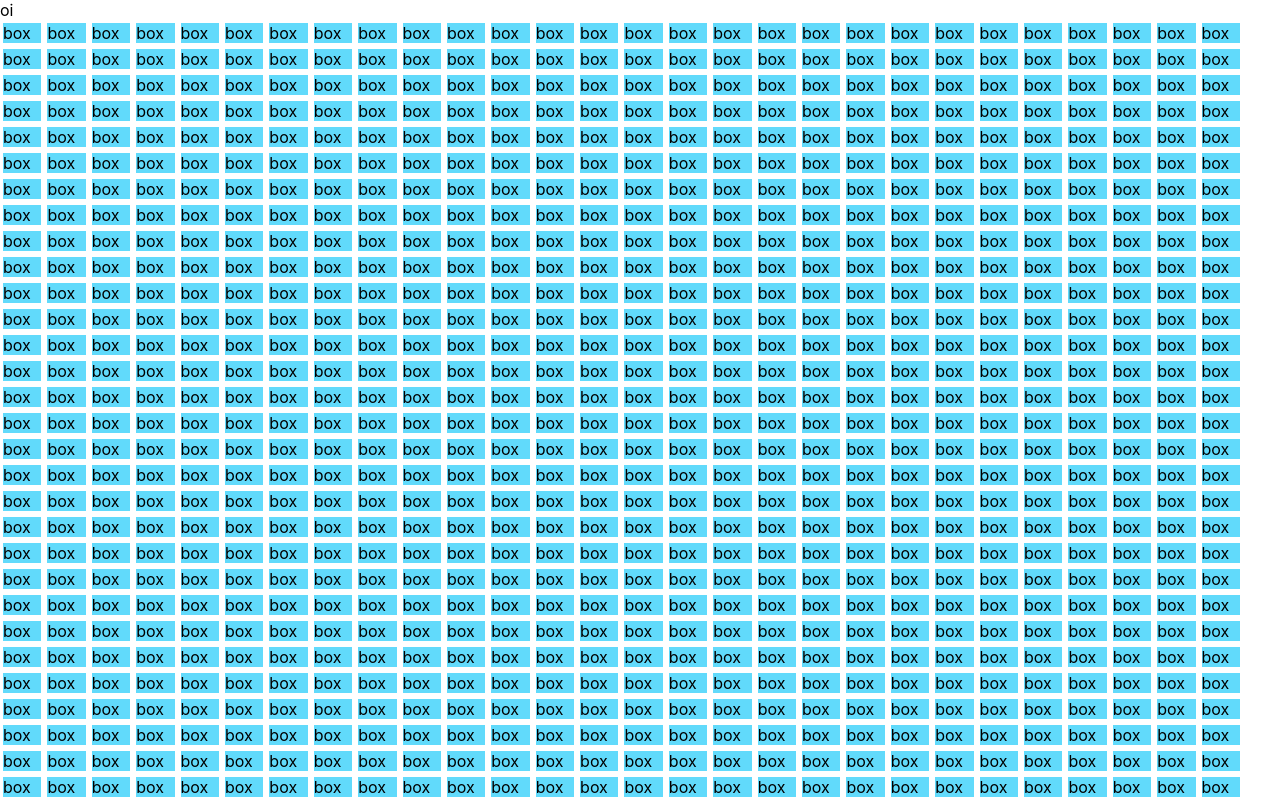
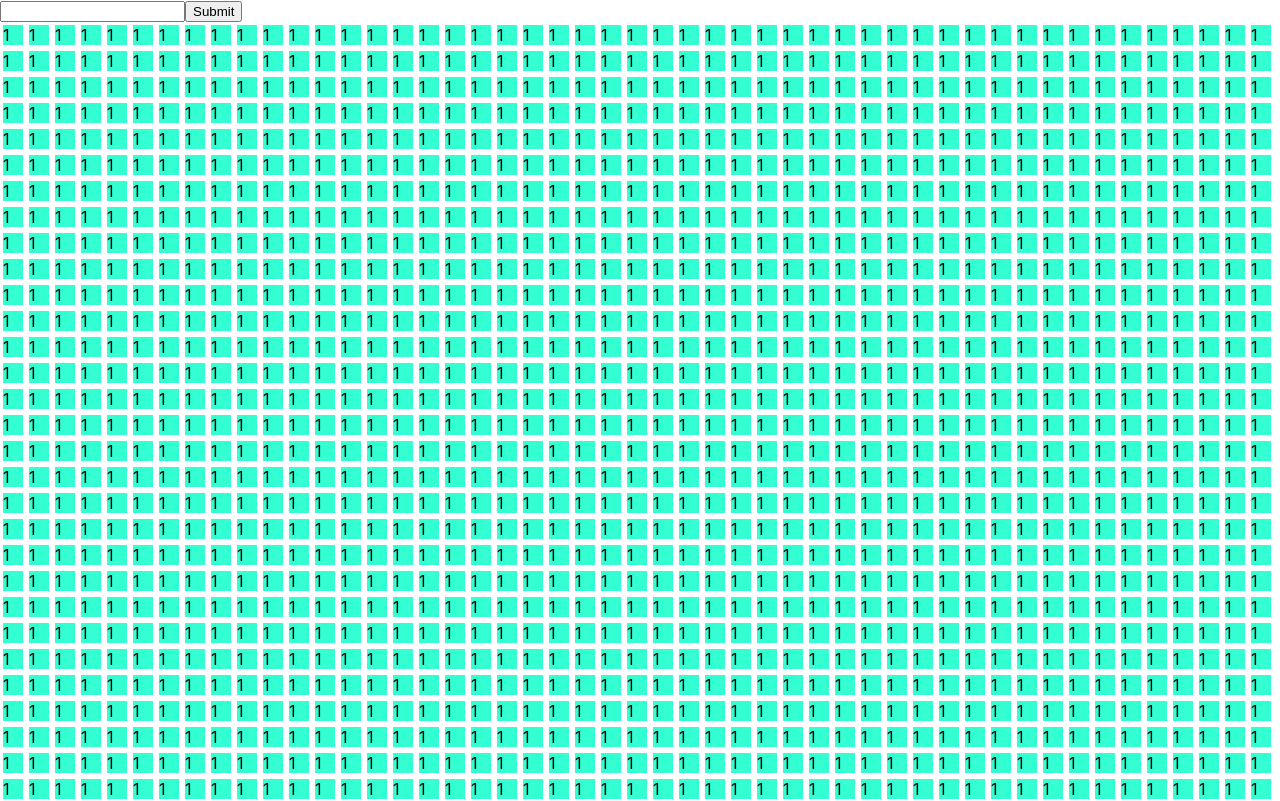
Before and after one commit to jmsaylor/lifespan-visualizer, a React (Create React App) app: page / in a window 1280 px wide. Shown: the top 801 px of the page. Built offline with nearby package versions, Linux system fonts and the light colour scheme.

Commit message:
takes age in form and rerenders

```diff
--- a/src/App.css
+++ b/src/App.css
@@ -8,10 +8,11 @@
 }
 
 .box {
-  width: 3vw;
+  width: 20px;
+
   /* padding: 10px 10px 10px 10px; */
   margin: 3px 3px 3px 3px;
-  background-color: #61dafb;
+  /* background-color: #61dafb; */
 }
 
 .EntireLife {
--- a/src/App.js
+++ b/src/App.js
@@ -1,18 +1,28 @@
 import React, { Component } from "react";
-import logo from "./logo.svg";
 import "./App.css";
 import EntireLife from "./components/EntireLife";
+import Form from "./components/Form";
 
 class App extends Component {
-  state = {
-    lifespan: null,
-    age: null,
+  constructor(props) {
+    super(props);
+    this.state = {
+      lifespan: 75,
+      age: 29,
+    };
+  }
+
+  changeAge = (age) => {
+    this.setState({
+      age: age,
+    });
   };
+
   render() {
     return (
       <div>
-        oi
-        <EntireLife />
+        <Form changeAge={this.changeAge} />
+        <EntireLife lifespan={this.state.lifespan} age={this.state.age} />
       </div>
     );
   }
--- a/src/components/Box.js
+++ b/src/components/Box.js
@@ -1,8 +1,11 @@
 import React from "react";
 
 const Box = (props) => {
-  console.log(props);
-  return <div className='box'>box</div>;
+  return (
+    <div className='box' style={props.johnStyle}>
+      1
+    </div>
+  );
 };
 
 export default Box;
--- a/src/components/EntireLife.js
+++ b/src/components/EntireLife.js
@@ -4,13 +4,28 @@ import Box from "./Box";
 const EntireLife = (props) => {
   console.log(props);
   const renderBoxes = (num) => {
+    let backgroundLived = {
+      backgroundColor: "rgba(0,255,200, .8)",
+    };
+    let backgroundFuture = {
+      backgroundColor: "rgba(0,200,200, .2)",
+    };
     let arr = [...Array(num)];
-    arr = arr.map((week) => {
-      return <Box />;
+    console.log(arr);
+    // arr.forEach((element, idx) => {
+    //   element.lived = idx < props.age * 52 ? true : false;
+    // });
+
+    arr = arr.map((week, idx) => {
+      return (
+        <Box
+          johnStyle={idx < props.age * 52 ? backgroundLived : backgroundFuture}
+        />
+      );
     });
     return arr;
   };
-  return <div className='EntireLife'>{renderBoxes(4000)}</div>;
+  return <div className='EntireLife'>{renderBoxes(props.lifespan * 52)}</div>;
 };
 
 export default EntireLife;
--- /dev/null
+++ b/src/components/Form.js
@@ -0,0 +1,29 @@
+import React, { Component } from "react";
+
+class Form extends Component {
+  state = {
+    age: null,
+  };
+
+  handleChange = (e) => {
+    this.setState({
+      age: e.target.value,
+    });
+    console.log(this.state.age);
+  };
+  handleSubmit = (e) => {
+    e.preventDefault();
+    this.props.changeAge(this.state.age);
+  };
+
+  render() {
+    return (
+      <form onSubmit={(e) => this.handleSubmit(e)}>
+        <input type='text' onChange={(e) => this.handleChange(e)} />
+        <button type='submit'>Submit</button>
+      </form>
+    );
+  }
+}
+
+export default Form;
```
